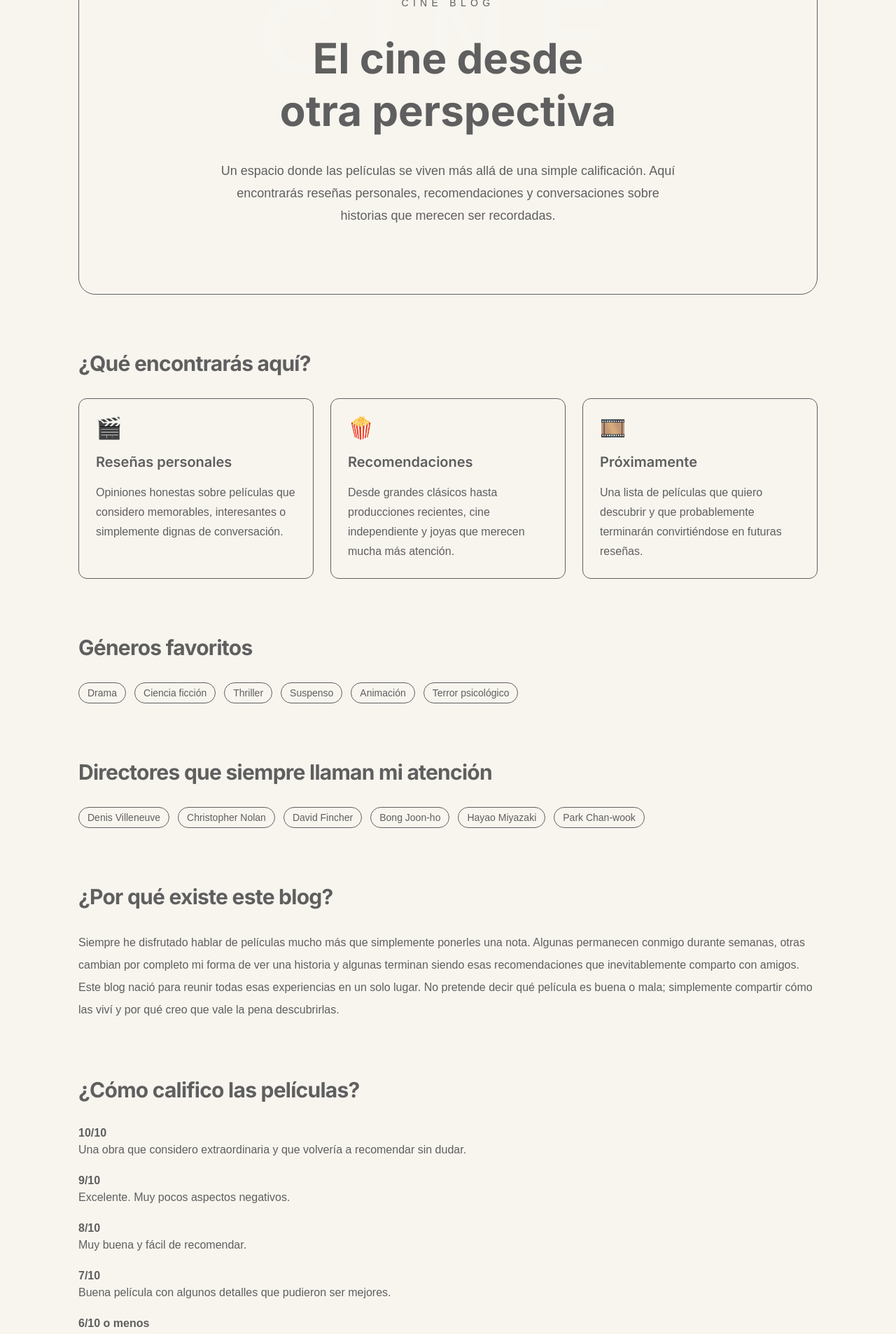
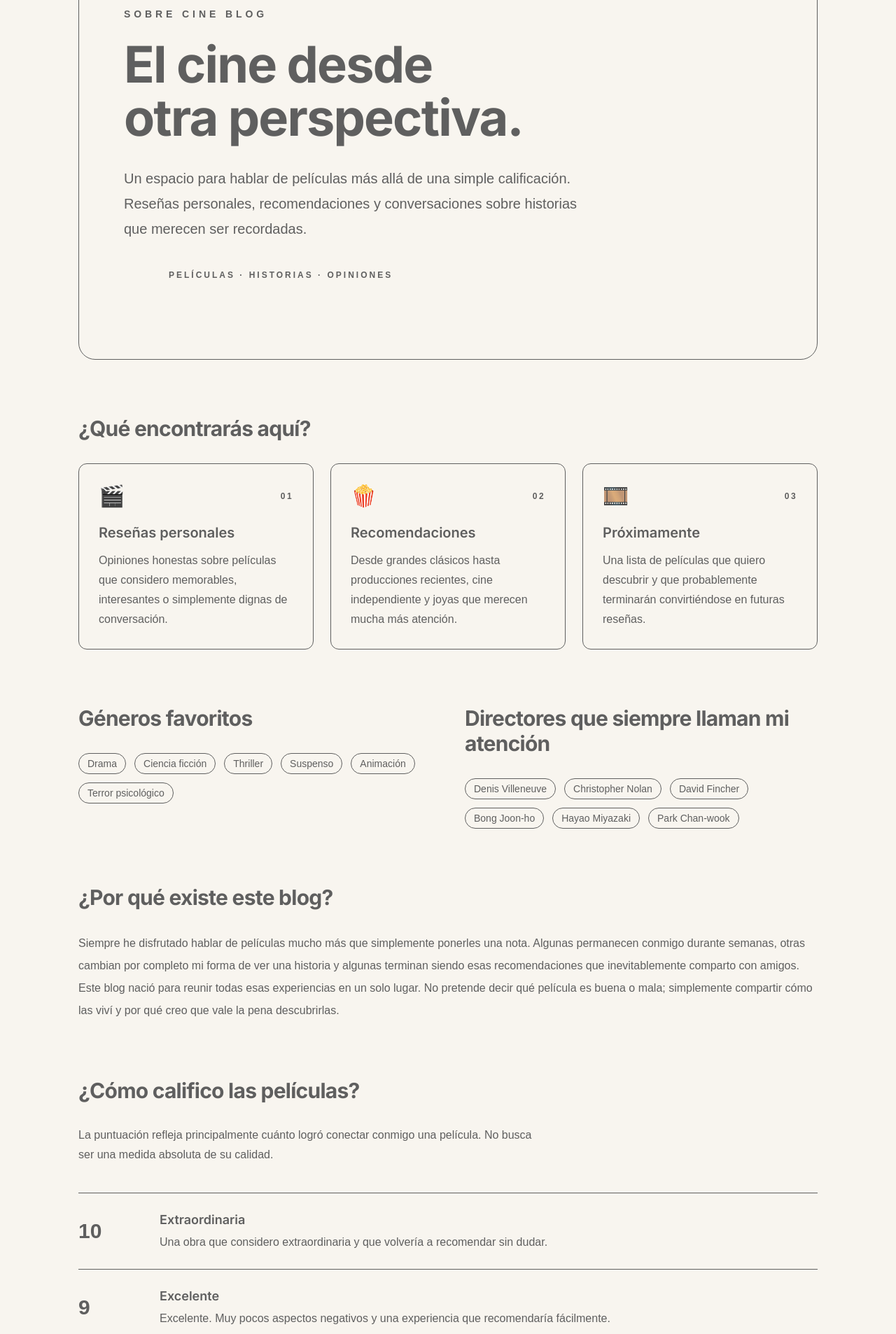
Before and after one commit to walterfcr/cine-blog, a Next.js app: page /about in a window 1280 px wide. Shown: the part 280-2186 px from the top of the page at 70% size. Built offline with nearby package versions, Linux system fonts and the light colour scheme; a web font is replaced by a local one.

Commit message:
refactor: improve about me design

```diff
--- a/components/pages/About.tsx
+++ b/components/pages/About.tsx
@@ -13,115 +13,215 @@ function About() {
     rounded-3xl
     border
     border-border
-    bg-gradient-to-b
-    from-accent/15
-    via-surface
-    to-surface
-    px-8
-    py-24
-    text-center
+    bg-surface
+    px-6
+    py-20
+    md:px-12
+    md:py-24
+    lg:px-16
+    lg:py-28
   "
       >
-        <span
+        <div
           className="
       pointer-events-none
       absolute
-      left-1/2
-      top-8
-      -translate-x-1/2
-      select-none
-      text-[5rem]
-      font-black
+      -right-24
+      -top-24
+      h-72
+      w-72
+      rounded-full
+      bg-accent/15
+      blur-3xl
+    "
+        />
+
+        <div
+          className="
+      pointer-events-none
+      absolute
+      -bottom-32
+      -left-24
+      h-72
+      w-72
+      rounded-full
+      bg-rating/5
+      blur-3xl
+    "
+        />
+
+        <div className="relative z-10 max-w-4xl">
+          <p
+            className="
+        text-sm
+        font-semibold
         uppercase
-      tracking-[0.25em]
-      text-white/5
-
-      md:text-[8rem]
-
-      lg:text-[10rem]
+        tracking-[0.35em]
+        text-accent
       "
           >
-          CINE
-        </span>
-
-        <div className="relative z-10 mx-auto max-w-3xl space-y-8">
-          <p className="text-sm uppercase tracking-[0.45em] text-accent">
-            CINE BLOG
+            Sobre Cine Blog
           </p>
 
           <h1
             className="
+        mt-6
+        max-w-3xl
         text-4xl
+        leading-[1.05]
+        tracking-tight
+        md:text-6xl
+        lg:text-7xl
         font-bold
-        leading-tight
-
-        md:text-5xl
-
-        lg:text-6xl
       "
           >
             El cine desde
-            <span className="block text-accent">otra perspectiva</span>
+            <span className="block text-accent">otra perspectiva.</span>
           </h1>
 
           <p
             className="
-        mx-auto
+        mt-8
         max-w-2xl
         text-lg
         leading-8
         text-text-secondary
+        md:text-xl
+        md:leading-9
       "
           >
-            Un espacio donde las películas se viven más allá de una simple
-            calificación. Aquí encontrarás reseñas personales, recomendaciones y
-            conversaciones sobre historias que merecen ser recordadas.
+            Un espacio para hablar de películas más allá de una simple
+            calificación. Reseñas personales, recomendaciones y conversaciones
+            sobre historias que merecen ser recordadas.
           </p>
+
+          <div className="mt-10 flex items-center gap-4">
+            <span className="h-px w-12 bg-accent" />
+
+            <span
+              className="
+          text-xs
+          font-semibold
+          uppercase
+          tracking-[0.25em]
+          text-text-muted
+        "
+            >
+              Películas · Historias · Opiniones
+            </span>
+          </div>
         </div>
       </section>
-      {/* Qué encontrarás */}
-      <section className="space-y-8">
+
+      <section className="space-y-10">
         <SectionTitle>¿Qué encontrarás aquí?</SectionTitle>
 
         <div className="grid gap-6 md:grid-cols-3">
-          <Card className="space-y-4 p-6">
-            <div className="text-3xl">🎬</div>
+          <Card
+            className="
+            group
+            space-y-5
+            border-border
+            p-7
+            transition-all
+            duration-300
+            hover:-translate-y-1
+            hover:border-accent
+            hover:shadow-lg
+          "
+          >
+            <div className="flex items-center justify-between">
+              <span className="text-3xl">🎬</span>
 
-            <h3 className="text-xl font-semibold">Reseñas personales</h3>
+              <span className="text-xs font-semibold uppercase tracking-[0.2em] text-text-muted">
+                01
+              </span>
+            </div>
+
+            <div className="space-y-3">
+              <h3 className="text-xl font-semibold transition-colors group-hover:text-accent">
+                Reseñas personales
+              </h3>
 
               <p className="leading-7 text-text-secondary">
                 Opiniones honestas sobre películas que considero memorables,
                 interesantes o simplemente dignas de conversación.
               </p>
+            </div>
           </Card>
 
-          <Card className="space-y-4 p-6">
-            <div className="text-3xl">🍿</div>
+          <Card
+            className="
+            group
+            space-y-5
+            border-border
+            p-7
+            transition-all
+            duration-300
+            hover:-translate-y-1
+            hover:border-accent
+            hover:shadow-lg
+          "
+          >
+            <div className="flex items-center justify-between">
+              <span className="text-3xl">🍿</span>
 
-            <h3 className="text-xl font-semibold">Recomendaciones</h3>
+              <span className="text-xs font-semibold uppercase tracking-[0.2em] text-text-muted">
+                02
+              </span>
+            </div>
+
+            <div className="space-y-3">
+              <h3 className="text-xl font-semibold transition-colors group-hover:text-accent">
+                Recomendaciones
+              </h3>
 
               <p className="leading-7 text-text-secondary">
                 Desde grandes clásicos hasta producciones recientes, cine
                 independiente y joyas que merecen mucha más atención.
               </p>
+            </div>
           </Card>
 
-          <Card className="space-y-4 p-6">
-            <div className="text-3xl">🎞️</div>
+          <Card
+            className="
+            group
+            space-y-5
+            border-border
+            p-7
+            transition-all
+            duration-300
+            hover:-translate-y-1
+            hover:border-accent
+            hover:shadow-lg
+          "
+          >
+            <div className="flex items-center justify-between">
+              <span className="text-3xl">🎞️</span>
 
-            <h3 className="text-xl font-semibold">Próximamente</h3>
+              <span className="text-xs font-semibold uppercase tracking-[0.2em] text-text-muted">
+                03
+              </span>
+            </div>
+
+            <div className="space-y-3">
+              <h3 className="text-xl font-semibold transition-colors group-hover:text-accent">
+                Próximamente
+              </h3>
 
               <p className="leading-7 text-text-secondary">
                 Una lista de películas que quiero descubrir y que probablemente
                 terminarán convirtiéndose en futuras reseñas.
               </p>
+            </div>
           </Card>
         </div>
       </section>
-
-      {/* Géneros */}
-      <section className="space-y-6">
+      <section className="grid gap-12 md:grid-cols-2">
+        <div className="space-y-6">
+          <div>
             <SectionTitle>Géneros favoritos</SectionTitle>
+          </div>
 
           <div className="flex flex-wrap gap-3">
             <Badge>Drama</Badge>
@@ -131,11 +231,14 @@ function About() {
             <Badge>Animación</Badge>
             <Badge>Terror psicológico</Badge>
           </div>
-      </section>
+        </div>
 
-      {/* Directores */}
-      <section className="space-y-6">
-        <SectionTitle>Directores que siempre llaman mi atención</SectionTitle>
+        <div className="space-y-6">
+          <div>
+            <SectionTitle>
+              Directores que siempre llaman mi atención
+            </SectionTitle>
+          </div>
 
           <div className="flex flex-wrap gap-3">
             <Badge>Denis Villeneuve</Badge>
@@ -144,6 +247,7 @@ function About() {
             <Badge>Bong Joon-ho</Badge>
             <Badge>Hayao Miyazaki</Badge>
             <Badge>Park Chan-wook</Badge>
+          </div>
         </div>
       </section>
       <section>
@@ -162,52 +266,83 @@ function About() {
           cómo las viví y por qué creo que vale la pena descubrirlas.
         </p>
       </section>
-
-      {/* Sistema de calificación */}
-      <section>
+      <section className="space-y-10">
+        <div>
           <SectionTitle>¿Cómo califico las películas?</SectionTitle>
 
-        <div className="space-y-5">
-          <div>
-            <strong>10/10</strong>
-            <p className="text-text-secondary">
-              Una obra que considero extraordinaria y que volvería a recomendar
-              sin dudar.
+          <p className="mt-4 max-w-2xl leading-7 text-text-secondary">
+            La puntuación refleja principalmente cuánto logró conectar conmigo
+            una película. No busca ser una medida absoluta de su calidad.
           </p>
         </div>
 
+        <div className="divide-y divide-border border-y border-border">
+          <div className="grid gap-4 py-6 sm:grid-cols-[100px_1fr] sm:items-center">
+            <span className="text-3xl font-semibold text-rating">10</span>
+
             <div>
-            <strong>9/10</strong>
-            <p className="text-text-secondary">
-              Excelente. Muy pocos aspectos negativos.
+              <h3 className="text-lg font-semibold">Extraordinaria</h3>
+
+              <p className="mt-1 leading-7 text-text-secondary">
+                Una obra que considero extraordinaria y que volvería a
+                recomendar sin dudar.
               </p>
             </div>
+          </div>
+
+          <div className="grid gap-4 py-6 sm:grid-cols-[100px_1fr] sm:items-center">
+            <span className="text-3xl font-semibold text-rating">9</span>
 
             <div>
-            <strong>8/10</strong>
-            <p className="text-text-secondary">
-              Muy buena y fácil de recomendar.
+              <h3 className="text-lg font-semibold">Excelente</h3>
+
+              <p className="mt-1 leading-7 text-text-secondary">
+                Excelente. Muy pocos aspectos negativos y una experiencia que
+                recomendaría fácilmente.
               </p>
             </div>
+          </div>
+
+          <div className="grid gap-4 py-6 sm:grid-cols-[100px_1fr] sm:items-center">
+            <span className="text-3xl font-semibold text-rating">8</span>
 
             <div>
-            <strong>7/10</strong>
-            <p className="text-text-secondary">
-              Buena película con algunos detalles que pudieron ser mejores.
+              <h3 className="text-lg font-semibold">Muy buena</h3>
+
+              <p className="mt-1 leading-7 text-text-secondary">
+                Una película muy buena, con suficientes elementos para
+                recomendarla.
               </p>
             </div>
+          </div>
+
+          <div className="grid gap-4 py-6 sm:grid-cols-[100px_1fr] sm:items-center">
+            <span className="text-3xl font-semibold text-rating">7</span>
 
             <div>
-            <strong>6/10 o menos</strong>
-            <p className="text-text-secondary">
+              <h3 className="text-lg font-semibold">Buena</h3>
+
+              <p className="mt-1 leading-7 text-text-secondary">
+                Una buena película con algunos detalles que pudieron ser
+                mejores.
+              </p>
+            </div>
+          </div>
+
+          <div className="grid gap-4 py-6 sm:grid-cols-[100px_1fr] sm:items-center">
+            <span className="text-3xl font-semibold text-text-muted">6↓</span>
+
+            <div>
+              <h3 className="text-lg font-semibold">No logró conectar</h3>
+
+              <p className="mt-1 leading-7 text-text-secondary">
                 No logró conectar conmigo, aunque siempre intento valorar sus
                 aspectos positivos.
               </p>
             </div>
           </div>
+        </div>
       </section>
-
-      {/* Cierre */}
       <section className="mx-auto max-w-2xl border-t border-border pt-12 text-center">
         <p className="text-lg italic text-text-secondary">
           "Si una reseña consigue despertar tu curiosidad y hacerte descubrir
--- a/components/pages/ReviewDetail.tsx
+++ b/components/pages/ReviewDetail.tsx
@@ -122,14 +122,11 @@ function ReviewDetail({ reviewId }: ReviewDetailProps) {
         lg:p-16
       "
           >
-            <div className="max-w-3xl">
-              <BackButton />
-
-              <header className="mt-10 space-y-5">
+            <BackButton variant="overlay" />
+            <div className="mt-auto max-w-3xl">
+              <header className="space-y-5">
                 {/* Metadata */}
                 <div className="flex flex-wrap items-center gap-4">
-                  <Badge variant="accent">Reseña</Badge>
-
                   <span className="font-semibold text-rating">
                     ★ {review.rating}/10
                   </span>
@@ -160,7 +157,7 @@ function ReviewDetail({ reviewId }: ReviewDetailProps) {
 
                 {/* Movie */}
                 {movie && (
-                  <div className="pt-2">
+                  <div className="pt-1">
                     <p
                       className="
                       text-xs
@@ -177,12 +174,13 @@ function ReviewDetail({ reviewId }: ReviewDetailProps) {
                       className="
                       mt-1
                       inline-block
-                  text-xl
+                      text-lg
                       font-semibold
-                  text-white
+                      text-white/90
                       [text-shadow:0_2px_8px_rgba(0,0,0,0.8)]
                       transition-colors
                       hover:text-rating
+                      md:text-xl
                     "
                     >
                       {movie.title}
--- a/components/ui/BackButton.tsx
+++ b/components/ui/BackButton.tsx
@@ -2,20 +2,28 @@
 
 import { LuArrowLeft } from 'react-icons/lu'
 
-function BackButton() {
+interface BackButtonProps {
+  variant?: 'default' | 'overlay'
+}
+
+function BackButton({ variant = 'default' }: BackButtonProps) {
   return (
     <button
       onClick={() => window.history.back()}
-      className="
+      className={`
         inter-text
         mb-8
         inline-flex
+        cursor-pointer
         items-center
         gap-2
-        text-text-secondary
         transition-colors
-        hover:text-text-primary
-      "
+        ${
+          variant === 'overlay'
+            ? 'text-white/80 hover:text-white drop-shadow-[0_2px_6px_rgba(0,0,0,0.8)]'
+            : 'text-text-secondary hover:text-text-primary'
+        }
+      `}
     >
       <LuArrowLeft />
 
```
Lines whose indentation alone changed are shown as unchanged.
